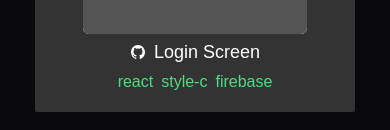
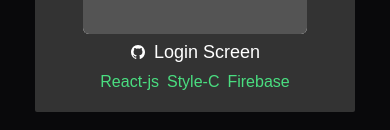
Before and after one commit to OcttaDev/octtadev, a React (Vite) app: page / in a window 390 px wide. Shown: the part 2394-2524 px from the top of the page. Built offline with nearby package versions, Linux system fonts and the light colour scheme.

Commit message:
remove bug responsive

```diff
--- a/src/App.jsx
+++ b/src/App.jsx
@@ -10,10 +10,8 @@
 import Footer from './components/footer/footer'
 
 function App() {
-  const [count, setCount] = useState(0)
-
   return (
-    <>
+    <div className='App'>
       <Header/>
       <Home/>
       <About/>
@@ -21,7 +19,7 @@
       <Services/>
       <Skills/>
       <Footer />
-    </>
+    </div>
   )
 }
 
--- a/src/components/Header/Header.jsx
+++ b/src/components/Header/Header.jsx
@@ -26,9 +26,6 @@
         </div>
 
       </div>
-      <div id='sidebar'>
-
-        </div>
     </div>
   );
 }
--- a/src/components/Header/SideBar/SideBar.jsx
+++ /dev/null
@@ -1,8 +0,0 @@
-function SideBar(){
-    return (
-        <div>
-            sidebar
-        </div>
-    )
-}
-export default SideBar
--- a/src/components/footer/footer.jsx
+++ b/src/components/footer/footer.jsx
@@ -1,6 +1,6 @@
 function Footer(){
     return(
-        <div className="flex items-center justify-center text-white w-full bg-[#333333] h-10">
+        <div className="flex items-center justify-center text-white  bg-[#333333] h-10">
             <h1>Feito Orgulhosamente por <span className="text-[#00DF5E]">Otávio</span></h1>
         </div>
     )
--- a/src/components/pages/about-me/about-me.jsx
+++ b/src/components/pages/about-me/about-me.jsx
@@ -28,7 +28,7 @@
         </span>
       </div>
 
-      <div className="flex justify-center max-w-[800px] m-auto gap-5 my-10 info">
+      <div className="flex justify-center max-w-[700px] m-auto gap-5 my-10 info">
 
         <div className="flex justify-evenly gap-10" data-aos="flip-left">
             <div className="flex  flex-col items-center justifyi-center gap-1">
--- a/src/components/pages/projects/projects.jsx
+++ b/src/components/pages/projects/projects.jsx
@@ -20,7 +20,7 @@
         <h1 className="text-white text-3xl">Projetos</h1>
       <div className="flex gap-5 responsive" data-aos="flip-down">
         <Project logo={ClinicaLogo} titulo="Clinica" tecnologias={["React-js", "Tailwind", "Api"]} link="https://monumental-haupia-190f15.netlify.app/" github="https://github.com/OcttaDev/clinica-stj" />
-        <Project logo={LoginLogo} titulo="Login Screen" tecnologias={["react", "style-c", "firebase"]} link="https://github.com/OcttaDev/screen-login" github="https://github.com/OcttaDev/screen-login" />
+        <Project logo={LoginLogo} titulo="Login Screen" tecnologias={["React-js", "Style-C", "Firebase"]} link="https://github.com/OcttaDev/screen-login" github="https://github.com/OcttaDev/screen-login" />
         <Project titulo="Em desenvolvimento" tecnologias={["html", "css", "js"]}  />
       </div>
       <div className="flex gap-5 responsive" data-aos="flip-up">
--- a/src/index.css
+++ b/src/index.css
@@ -4,8 +4,8 @@
 
 *{
     box-sizing: border-box;
-    padding: 0px;
-    margin: 0px;
+    padding: 0;
+    margin: 0;
     font-family: Arial, Helvetica, sans-serif;
 }
 body{
--- a/src/responsive.css
+++ b/src/responsive.css
@@ -1,3 +1,8 @@
+.App{
+    margin: 0;
+    padding: 0;
+}
+
 @media only screen and (min-width: 1000px){
     #navbar{
         display: none;
@@ -30,11 +35,6 @@
         display: flex;
         flex-direction: column;
     }
-    #sidebar{
-        position: absolute;
-        z-index: 999;
-        display: block;
-    }
     #header{
         display: none;
     }
```
